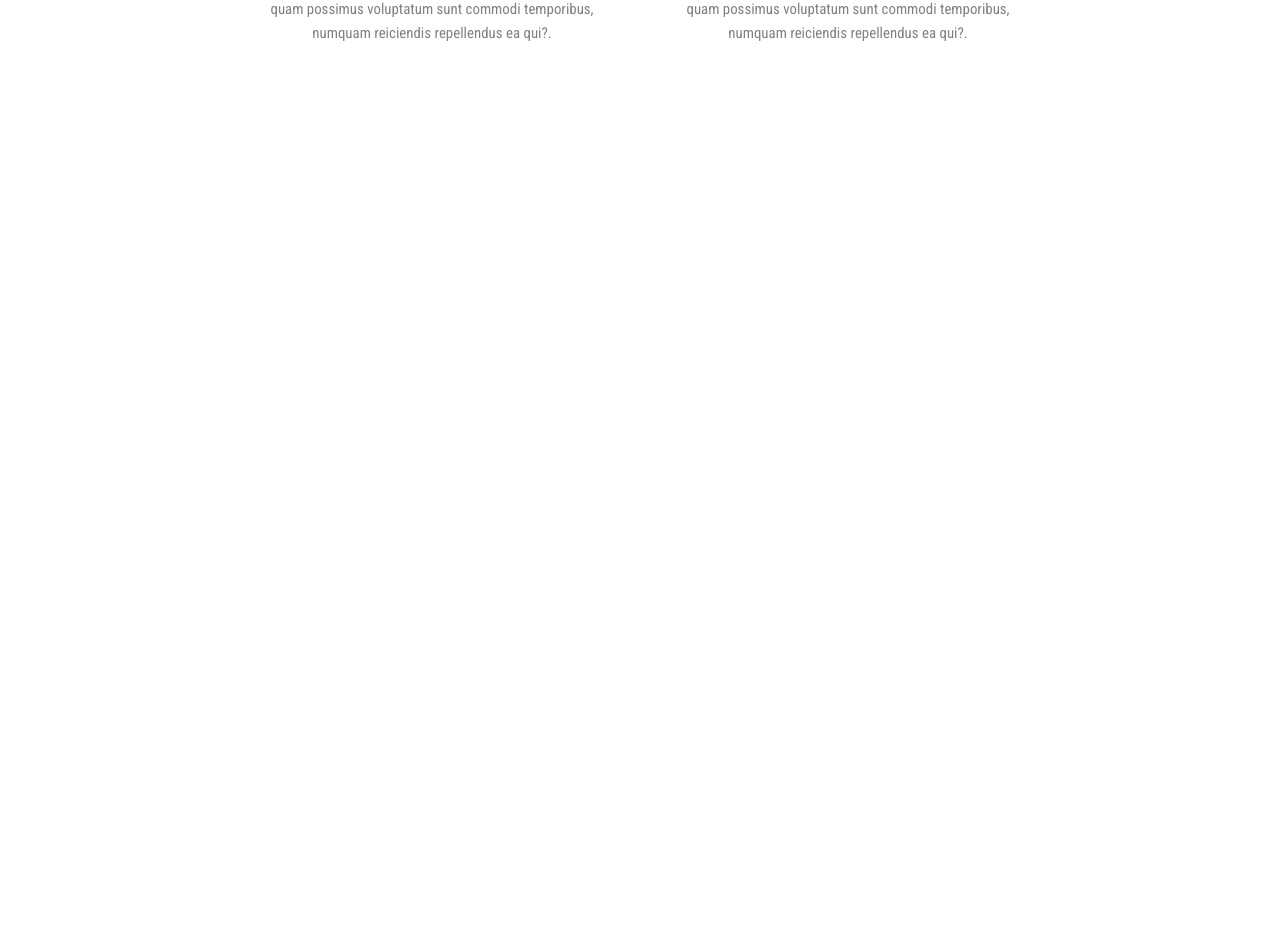
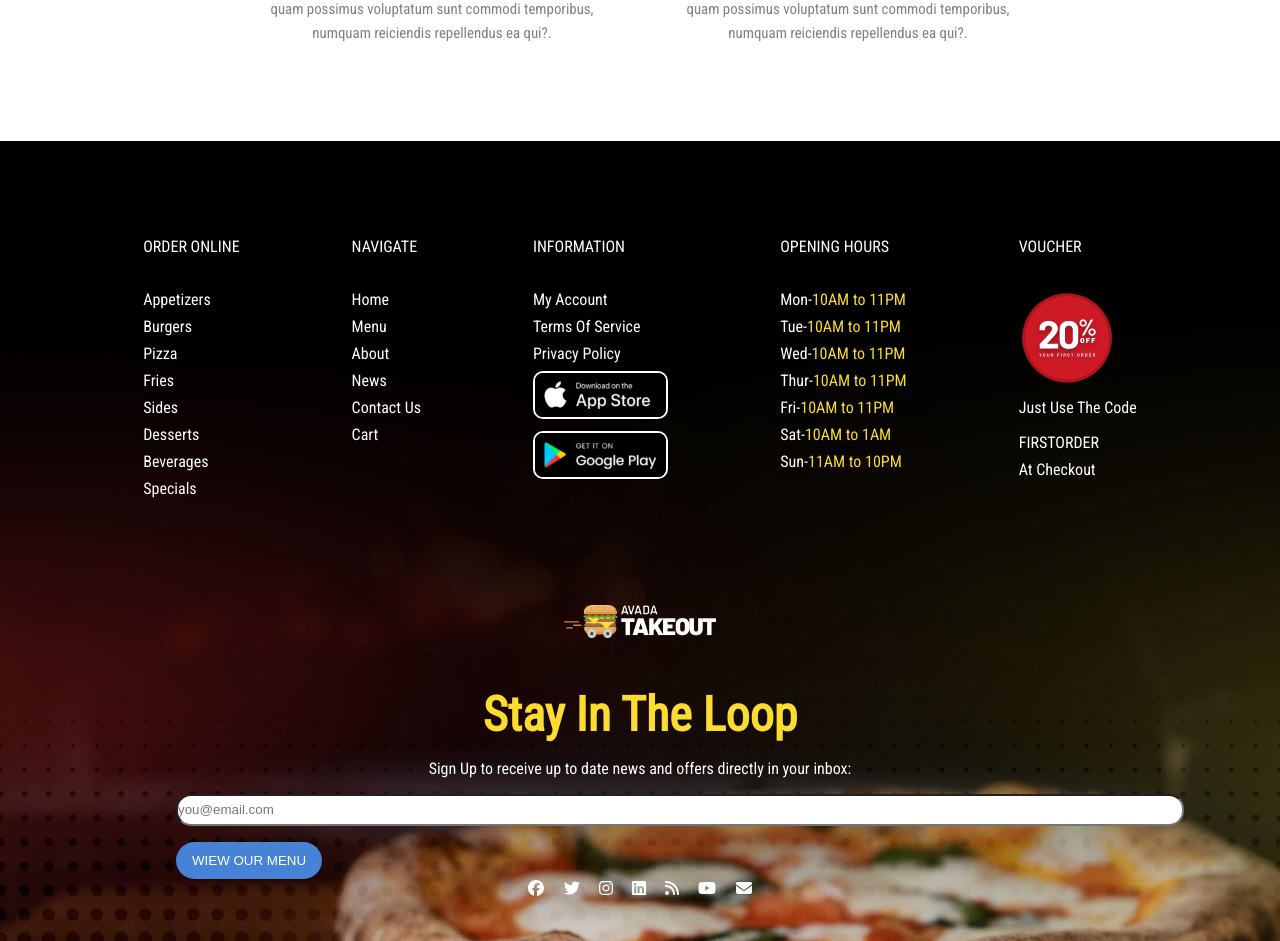
Before and after one commit to VictorGiuliano/proj-html-vuejs, a Vue app: page / in a window 1280 px wide. Shown: the part 4055-4996 px from the top of the page. Before the commit the page ends 4100 px from the top, so only its background shows below. Built offline with nearby package versions, Linux system fonts and the light colour scheme.

Commit message:
Complete footer

```diff
--- a/src/App.vue
+++ b/src/App.vue
@@ -1,15 +1,17 @@
 <script>
 import AppHeader from './components/AppHeader.vue';
 import AppMain from './components/AppMain.vue';
+import AppFooter from './components/AppFooter.vue';
 export default {
   name: 'Takeout',
-  components: { AppHeader, AppMain }
+  components: { AppHeader, AppMain, AppFooter }
 }
 </script>
 
 <template>
   <AppHeader />
   <AppMain />
+  <AppFooter />
 </template>
 
 <style lang="scss">
--- /dev/null
+++ b/src/components/AppFooter.vue
@@ -0,0 +1,128 @@
+<script>
+import MyList from './utilities/MyList.vue';
+import GenericButton from './utilities/GenericButton.vue';
+export default {
+    name: 'Main Footer',
+    components: { MyList, GenericButton },
+    data() {
+        return {
+            list1: [{ Title: 'ORDER ONLINE', text: 'Appetizers', text2: 'Burgers', text3: 'Pizza', text4: 'Fries', text5: 'Sides', text6: 'Desserts', text7: 'Beverages', text8: 'Specials' }],
+            list2: [{ Title: 'NAVIGATE', text: 'Home', text1: 'Alternate Home', text2: 'Menu', text3: 'About', text4: 'News', text5: 'Contact Us', text6: 'Cart' }],
+            list3: [{ Title: 'INFORMATION', text: 'My Account', text2: 'Terms Of Service', text3: 'Privacy Policy', image: 'src/assets/img/app-store-badge-200x67.png', image2: 'src/assets/img/play-store-badge-200x67.png' }],
+            list4: [{ Title: 'OPENING HOURS', text: 'Mon', sign: '-', time: '10AM to 11PM', time2: '10AM to 1AM', time3: '11AM to 10PM', text2: 'Tue', text3: 'Wed', text4: 'Thur', text5: 'Fri', text6: 'Sat', text7: 'Sun' }],
+            list5: [{ Title: 'VOUCHER', sale: 'src/assets/img/footer-coupon.png', text2: 'Just Use The Code', text4: 'FIRSTORDER', text5: 'At Checkout' }]
+        }
+    }
+
+}
+</script>
+<template>
+    <section class="Footer">
+        <div class="container-footer">
+            <div class="list">
+                <my-list :list="list1"></my-list>
+                <my-list :list="list2"></my-list>
+                <my-list :list="list3"></my-list>
+                <my-list :list="list4"></my-list>
+                <my-list :list="list5"></my-list>
+            </div>
+            <img src="../assets/img/takeout-logo.png">
+            <div class="text-area">
+                <h1>Stay In The Loop</h1>
+                <p>Sign Up to receive up to date news and offers directly in your inbox:</p>
+            </div>
+
+        </div>
+        <div class="container-form">
+            <div class="compilation">
+                <form>
+                    <input type="text" placeholder="you@email.com">
+                    <GenericButton />
+                </form>
+            </div>
+        </div>
+        <ul>
+            <li><font-awesome-icon icon="fa-brands fa-facebook" /></li>
+            <li><font-awesome-icon icon="fa-brands fa-twitter" /></li>
+            <li><font-awesome-icon icon="fa-brands fa-instagram" /></li>
+            <li><font-awesome-icon icon="fa-brands fa-linkedin" /></li>
+            <li><font-awesome-icon icon="fa-solid fa-rss" /></li>
+            <li><font-awesome-icon icon="fa-brands fa-youtube" /></li>
+            <li><font-awesome-icon icon="fa-solid fa-envelope" /></li>
+        </ul>
+
+    </section>
+
+
+</template>
+<style lang="scss" scoped>
+@use '../assets/scss/partials/variables' as *;
+
+.Footer {
+    color: white;
+    background-image: url('../assets/img/footer-background-scaled.jpg');
+    background-size: cover;
+    min-height: 50rem;
+
+    .container-footer {
+        padding: 6rem 6rem 0 6rem;
+        display: flex;
+        flex-direction: column;
+        align-items: center;
+
+        img {
+            height: auto;
+            width: 14%;
+        }
+
+        .text-area {
+            padding: 3rem 3rem 0 3rem;
+
+            h1 {
+                text-align: center;
+                color: $yellow;
+                font-size: 3rem;
+            }
+
+            p {
+                padding: 1rem;
+            }
+
+        }
+    }
+
+    .list {
+        display: flex;
+        gap: 7rem;
+        padding-bottom: 4rem;
+    }
+
+    .container-form {
+        margin: 0 6rem;
+    }
+
+    .compilation {
+
+        display: flex;
+        flex-direction: column;
+        justify-content: center;
+        margin-left: 5rem;
+    }
+
+    input {
+        width: 100%;
+        height: 2rem;
+        border-radius: 15px;
+        margin-bottom: 1rem;
+    }
+
+    ul {
+        text-align: center;
+    }
+
+    li {
+        display: inline;
+        padding: 0 0.6rem;
+    }
+}
+</style>
--- a/src/components/AppMain.vue
+++ b/src/components/AppMain.vue
@@ -16,7 +16,7 @@ export default {
 }
 </script>
 <template>
-    <section>
+    <section class="Dishes">
         <div id="Dishes">
             <div class="container">
                 <div class="container-cardOne">
@@ -70,7 +70,7 @@ export default {
             </div>
         </div>
     </section>
-    <section class="Latest News">
+    <section class="Latest-News">
         <div class="container">
             <div class="title">
                 <h2>Latest News</h2>
@@ -207,4 +207,7 @@ export default {
 }
 
 //LATEST NEWS
+.Latest-News {
+    padding-bottom: 6rem;
+}
 </style>
--- /dev/null
+++ b/src/components/utilities/MyList.vue
@@ -0,0 +1,71 @@
+<script>
+export default {
+    name: 'List',
+    props: {
+        list: Array,
+    }
+}
+</script>
+<template>
+    <div v-for="lista in list">
+        <p>{{ lista.Title }}</p>
+        <div class="lista">
+            <ul>
+                <li v-if="lista.text"><a href="#">{{ lista.text }}{{ lista.sign }}</a><span>{{ lista.time }}</span></li>
+                <li v-else="sale"><img :src="lista.sale"></li>
+                <li><a href="#">{{ lista.text2 }}{{ lista.sign }}</a><span>{{ lista.time }}</span></li>
+                <li>{{ lista.text3 }}{{ lista.sign }}<span>{{ lista.time }}</span></li>
+                <li v-if="lista.text4"><a href="#">{{ lista.text4 }}{{ lista.sign }}</a><span>{{ lista.time }}</span>
+                </li>
+                <li v-else="image"><img class="logo" :src="lista.image"></li>
+                <li v-if="lista.text5"><a href="#">{{ lista.text5 }}{{ lista.sign }}</a><span>{{ lista.time }}</span>
+                </li>
+                <li v-else="image2"><img class="logo" :src="lista.image2"></li>
+                <li><a href="#">{{ lista.text6 }}{{ lista.sign }}</a><span>{{ lista.time2 }}</span></li>
+                <li><a href="#">{{ lista.text7 }}{{ lista.sign }}</a><span>{{ lista.time3 }}</span></li>
+                <li><a href="#">{{ lista.text8 }}</a></li>
+            </ul>
+        </div>
+
+    </div>
+
+
+</template>
+<style lang="scss" scoped>
+@use '../../assets/scss/partials/variables' as *;
+
+.lista {
+    display: flex;
+}
+
+ul {
+    list-style-type: none;
+    padding: 30px 0;
+}
+
+li {
+    padding: 4px 0;
+}
+
+a {
+    color: $white;
+    text-decoration: none;
+
+}
+
+span {
+    color: $yellow;
+}
+
+.logo {
+    height: 3rem;
+    width: auto;
+    border: 2px solid $white;
+    border-radius: 10px;
+}
+
+img {
+    height: 6rem;
+    width: auto;
+}
+</style>
```
